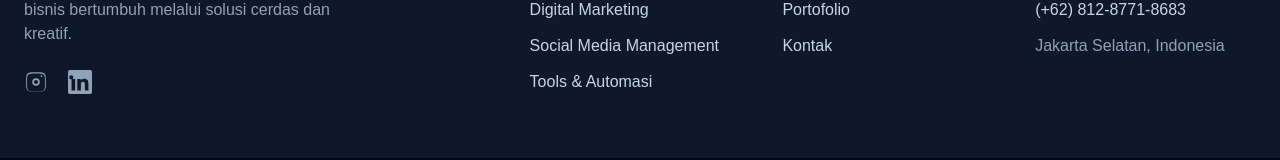
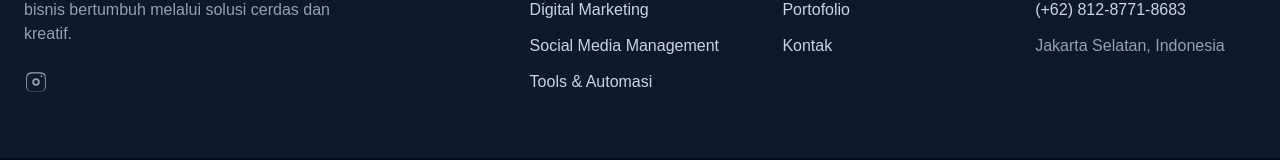
Before and after one commit to agung1221/kamikreatif, a Next.js app: page /layanan/pembuatan-website in a window 1280 px wide. Shown: the part 6428-6588 px from the top of the page. Built offline with nearby package versions, Linux system fonts and the light colour scheme.

Commit message:
Update Footer.tsx

```diff
--- a/src/components/Footer.tsx
+++ b/src/components/Footer.tsx
@@ -28,8 +28,7 @@ const footerLinks = {
         { name: "Kontak", href: "/kontak" },
     ],
     sosial: [
-        { name: "Instagram", href: "https://instagram.com", icon: <svg className="w-6 h-6" fill="currentColor" viewBox="0 0 24 24"><path d="M12 2.163c3.204 0 3.584.012 4.85.07 3.252.148 4.771 1.691 4.919 4.919.058 1.265.069 1.645.069 4.85s-.012 3.584-.07 4.85c-.148 3.225-1.664 4.771-4.919 4.919-1.266.058-1.644.07-4.85.07s-3.584-.012-4.85-.07c-3.252-.148-4.771-1.691-4.919-4.919-.058-1.265-.07-1.645-.07-4.85s.012-3.584.07-4.85c.148-3.225 1.664-4.771 4.919-4.919C8.416 2.175 8.796 2.163 12 2.163zm0 1.441c-3.116 0-3.479.011-4.69.068-2.877.13-4.042 1.28-4.172 4.172-.057 1.218-.067 1.575-.067 4.69s.01 3.472.067 4.69c.13 2.892 1.295 4.042 4.172 4.172 1.21.057 1.574.067 4.69.067s3.48-.01 4.69-.067c2.877-.13 4.042-1.28 4.172-4.172.057-1.218.067-1.575.067-4.69s-.01-3.472-.067-4.69c-.13-2.892-1.295-4.042-4.172-4.172-1.21-.057-1.574-.067-4.69-.067zM12 8.25a3.75 3.75 0 100 7.5 3.75 3.75 0 000-7.5zM12 14a2 2 0 110-4 2 2 0 010 4zm6.406-7.875a.938.938 0 00-.938-.938.938.938 0 000 1.875.938.938 0 00.938-.937z" /></svg> },
-        { name: "LinkedIn", href: "https://linkedin.com", icon: <svg className="w-6 h-6" fill="currentColor" viewBox="0 0 24 24"><path d="M20.447 20.452h-3.554v-5.569c0-1.328-.027-3.037-1.852-3.037-1.853 0-2.136 1.445-2.136 2.939v5.667H9.351V9h3.414v1.561h.046c.477-.9 1.637-1.85 3.37-1.85 3.601 0 4.267 2.37 4.267 5.455v6.286zM5.337 7.433a2.062 2.062 0 11-4.125 0 2.062 2.062 0 014.125 0zM7.142 20.452H3.555V9h3.587v11.452zM22.225 0H1.771C.792 0 0 .774 0 1.729v20.542C0 23.227.792 24 1.771 24h20.451C23.2 24 24 23.227 24 22.271V1.729C24 .774 23.2 0 22.225 0z" /></svg> },
+        { name: "Instagram", href: "https://instagram.com/kamikreatifcom", icon: <svg className="w-6 h-6" fill="currentColor" viewBox="0 0 24 24"><path d="M12 2.163c3.204 0 3.584.012 4.85.07 3.252.148 4.771 1.691 4.919 4.919.058 1.265.069 1.645.069 4.85s-.012 3.584-.07 4.85c-.148 3.225-1.664 4.771-4.919 4.919-1.266.058-1.644.07-4.85.07s-3.584-.012-4.85-.07c-3.252-.148-4.771-1.691-4.919-4.919-.058-1.265-.07-1.645-.07-4.85s.012-3.584.07-4.85c.148-3.225 1.664-4.771 4.919-4.919C8.416 2.175 8.796 2.163 12 2.163zm0 1.441c-3.116 0-3.479.011-4.69.068-2.877.13-4.042 1.28-4.172 4.172-.057 1.218-.067 1.575-.067 4.69s.01 3.472.067 4.69c.13 2.892 1.295 4.042 4.172 4.172 1.21.057 1.574.067 4.69.067s3.48-.01 4.69-.067c2.877-.13 4.042-1.28 4.172-4.172.057-1.218.067-1.575.067-4.69s-.01-3.472-.067-4.69c-.13-2.892-1.295-4.042-4.172-4.172-1.21-.057-1.574-.067-4.69-.067zM12 8.25a3.75 3.75 0 100 7.5 3.75 3.75 0 000-7.5zM12 14a2 2 0 110-4 2 2 0 010 4zm6.406-7.875a.938.938 0 00-.938-.938.938.938 0 000 1.875.938.938 0 00.938-.937z" /></svg> },
     ],
 };
 
```
